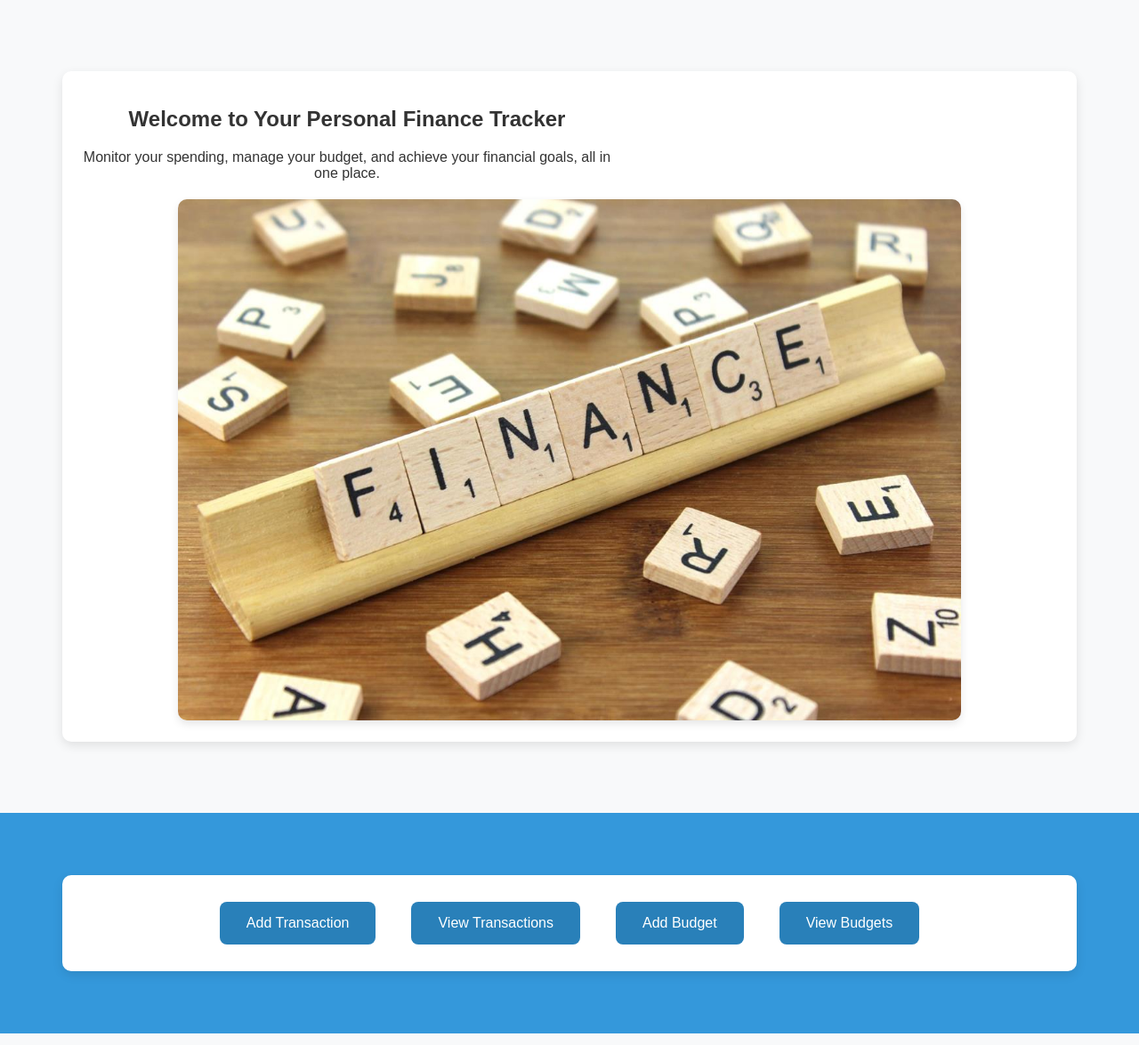
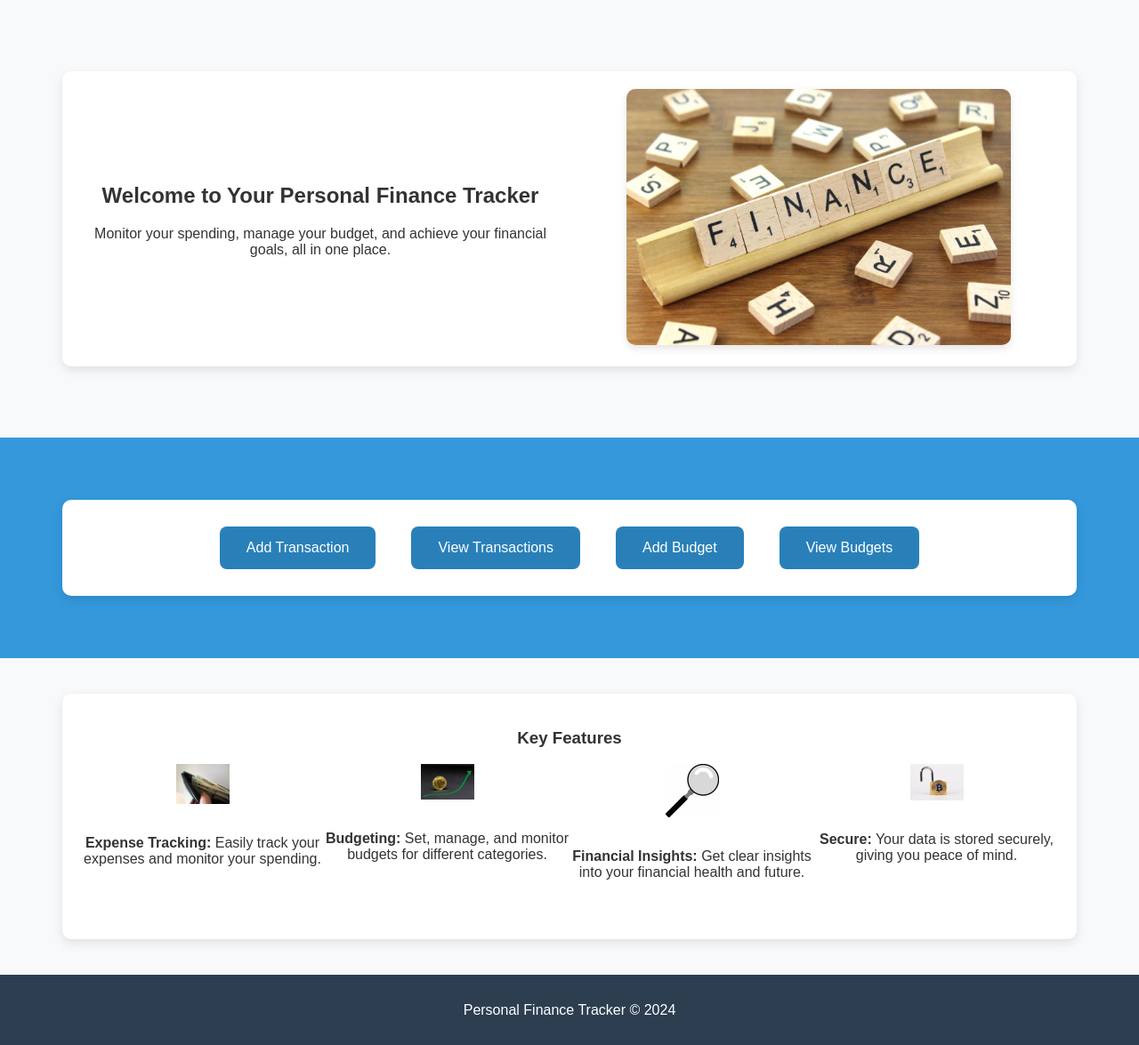
Before and after one commit to TheDude4445/finance-tracker, a Flask app: page / in a window 1280 px wide. Shown: the part 134-1309 px from the top of the page at 89% size. Run offline with Flask 3, Linux system fonts and the light colour scheme.

Commit message:
middle align again

```diff
--- a/static/css/style.css
+++ b/static/css/style.css
@@ -39,17 +39,29 @@ header .tagline {
 /* Welcome Section */
 .welcome-section {
     display: flex;
-    flex-direction: column; /* Stack elements vertically */
-    align-items: center;
+    justify-content: center; /* Ensure the entire section is centered */
+    align-items: center; /* Align items vertically in the center */
     text-align: center;
     margin: 40px 0;
 }
 
+.welcome-container {
+    display: flex;
+    justify-content: space-between; /* Ensure content is spaced within the section */
+    align-items: center;
+    flex-direction: row; /* Keep text and image side by side */
+    width: 100%; /* Ensure container takes full width */
+    max-width: 1100px;
+}
+
 .welcome-content {
-    max-width: 600px;
-    text-align: center; /* Ensure the welcome text is centered */
-    margin-bottom: 20px;
-    align-self: center; /* Ensure the content aligns in the middle of the container */
+    flex: 1;
+    text-align: center; /* Center-align text */
+    margin-right: 20px; /* Add space between text and image */
+}
+
+.welcome-image {
+    flex: 1;
 }
 
 .welcome-image img {
@@ -139,6 +151,7 @@ footer {
     }
 
     .welcome-section {
+        flex-direction: column; /* Stack items vertically on smaller screens */
         text-align: center;
     }
 
```
